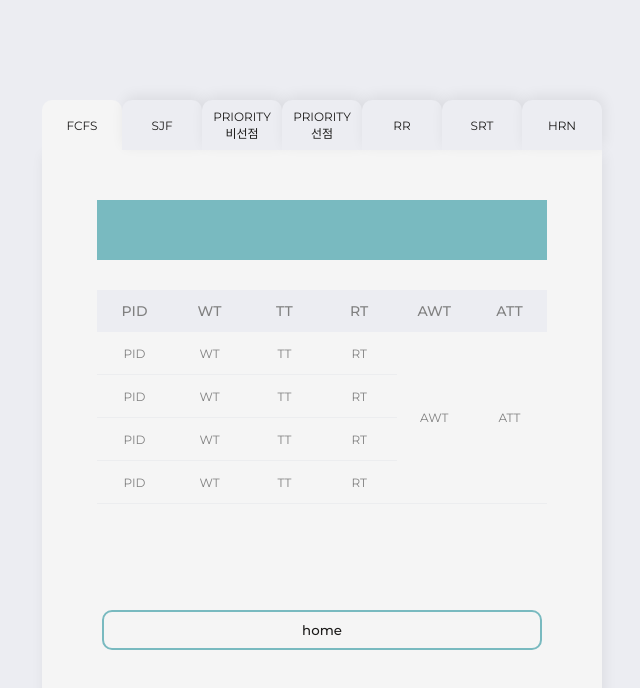
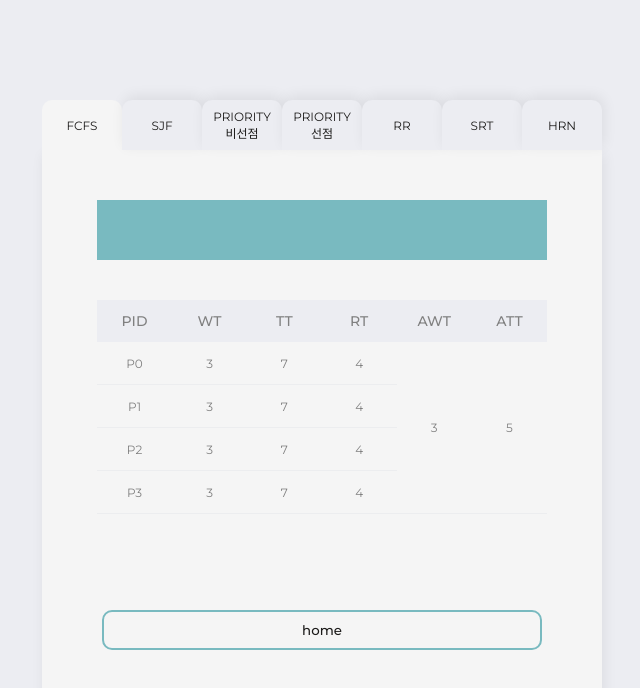
Before and after one commit to wwan13/cpu-scheduler, a plain HTML site: page frontend/index.html in a window 1280 px wide. Shown: the whole page, without its empty margins (318-958 px from the left). Drawn offline with Linux system fonts and the light colour scheme.

Commit message:
[feat]: result table insert data

```diff
--- a/frontend/index.css
+++ b/frontend/index.css
@@ -223,8 +223,8 @@
 
 .result-table-wrap {
     width: 450px;
-    height: 280px;
-    margin-top: 30px;
+    height: 270px;
+    margin-top: 40px;
 
     justify-content: start;
     align-items: center;
--- a/frontend/index.html
+++ b/frontend/index.html
@@ -93,26 +93,14 @@
                                     <th>ATT</th>
                                 </tr>
                             </thead>
-                            <tbody>
+                            <tbody class="table-body">
                                 <tr>
                                     <td>PID</td>
                                     <td>WT</td>
                                     <td>TT</td>
                                     <td>RT</td>
-                                    <td rowspan="4">AWT</td>
-                                    <td rowspan="4">ATT</td>
-                                </tr>
-                                <tr>
-                                    <td>PID</td>
-                                    <td>WT</td>
-                                    <td>TT</td>
-                                    <td>RT</td>
-                                </tr>
-                                <tr>
-                                    <td>PID</td>
-                                    <td>WT</td>
-                                    <td>TT</td>
-                                    <td>RT</td>
+                                    <td rowspan="1">AWT</td>
+                                    <td rowspan="1">ATT</td>
                                 </tr>
                                 <tr>
                                     <td>PID</td>
--- a/frontend/index.js
+++ b/frontend/index.js
@@ -100,4 +100,106 @@ function init() {
     toHomeButtton.addEventListener("click", changeContents_resultToInput);
 }
 
+const dummyData = {
+    "algorithmType" : "FCFS",
+    "processes" : [
+        {
+            "PID" : "P0",
+            "WT" : 3,
+            "TT" : 7,
+            "RT" : 4
+        },
+        {
+            "PID" : "P1",
+            "WT" : 3,
+            "TT" : 7,
+            "RT" : 4
+        },
+        {
+            "PID" : "P2",
+            "WT" : 3,
+            "TT" : 7,
+            "RT" : 4
+        },
+        {
+            "PID" : "P3",
+            "WT" : 3,
+            "TT" : 7,
+            "RT" : 4
+        },
+    ],
+    "scheduledDataList" : [
+        {
+            "process" : {
+                "PID" : "P0",
+                "WT" : 3,
+                "TT" : 7,
+                "RT" : 4
+            },
+                "startAt" : 0,
+                "endAt" : 3
+        },
+        {
+            "process" : {
+                "PID" : "P0",
+                "WT" : 3,
+                "TT" : 7,
+                "RT" : 4
+            },
+            "startAt" : 4,
+            "endAt" : 7
+        },
+        {
+            "process" : {
+                "PID" : "P0",
+                "WT" : 3,
+                "TT" : 7,
+                "RT" : 4
+            },
+            "startAt" : 8,
+            "endAt" : 10
+        },
+        {
+            "process" : {
+                "PID" : "P0",
+                "WT" : 3,
+                "TT" : 7,
+                "RT" : 4
+            },
+            "startAt" : 11,
+            "endAt" : 16
+        },
+    ],
+    "AWT" : "3",
+    "ATT" : "5"
+}
+
+function setResultTable() {
+    var tableBody = document.getElementsByClassName("table-body")[0];
+    var firstChild = tableBody.children[0]
+    var elseChild = tableBody.children[1].cloneNode(true)
+
+    firstChild.children[0].innerHTML = dummyData.processes[0].PID
+    firstChild.children[1].innerHTML = dummyData.processes[0].WT
+    firstChild.children[2].innerHTML = dummyData.processes[0].TT
+    firstChild.children[3].innerHTML = dummyData.processes[0].RT
+    firstChild.children[4].rowSpan = dummyData.processes.length
+    firstChild.children[5].rowSpan = dummyData.processes.length
+    firstChild.children[4].innerHTML = dummyData.AWT
+    firstChild.children[5].innerHTML = dummyData.ATT
+    tableBody.children[1].remove()
+
+    for (var i=1; i<dummyData.processes.length; i++) {
+        var newNode = elseChild.cloneNode(true);
+        newNode.children[0].innerHTML = dummyData.processes[i].PID
+        newNode.children[1].innerHTML = dummyData.processes[i].WT
+        newNode.children[2].innerHTML = dummyData.processes[i].TT
+        newNode.children[3].innerHTML = dummyData.processes[i].RT
+        tableBody.append(newNode);
+    }
+
+
+}
+
+setResultTable()
 init();
```
